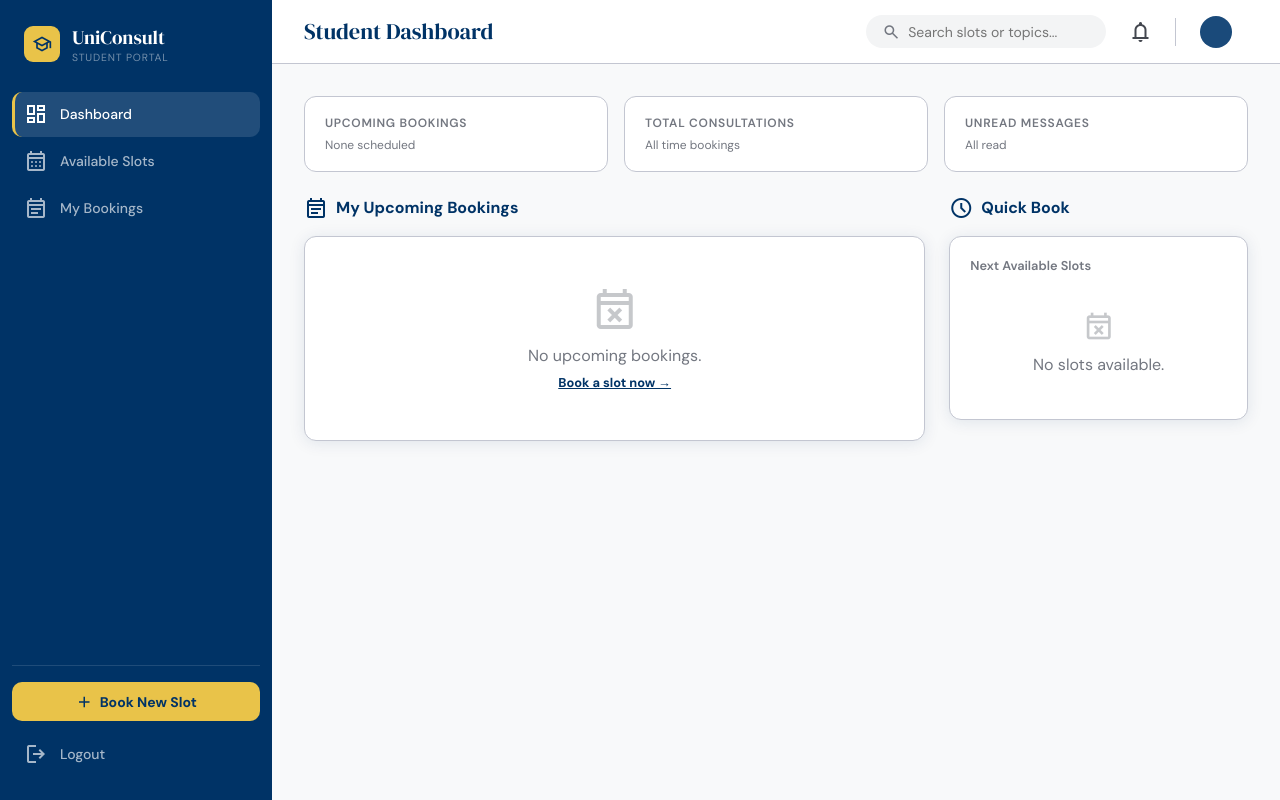
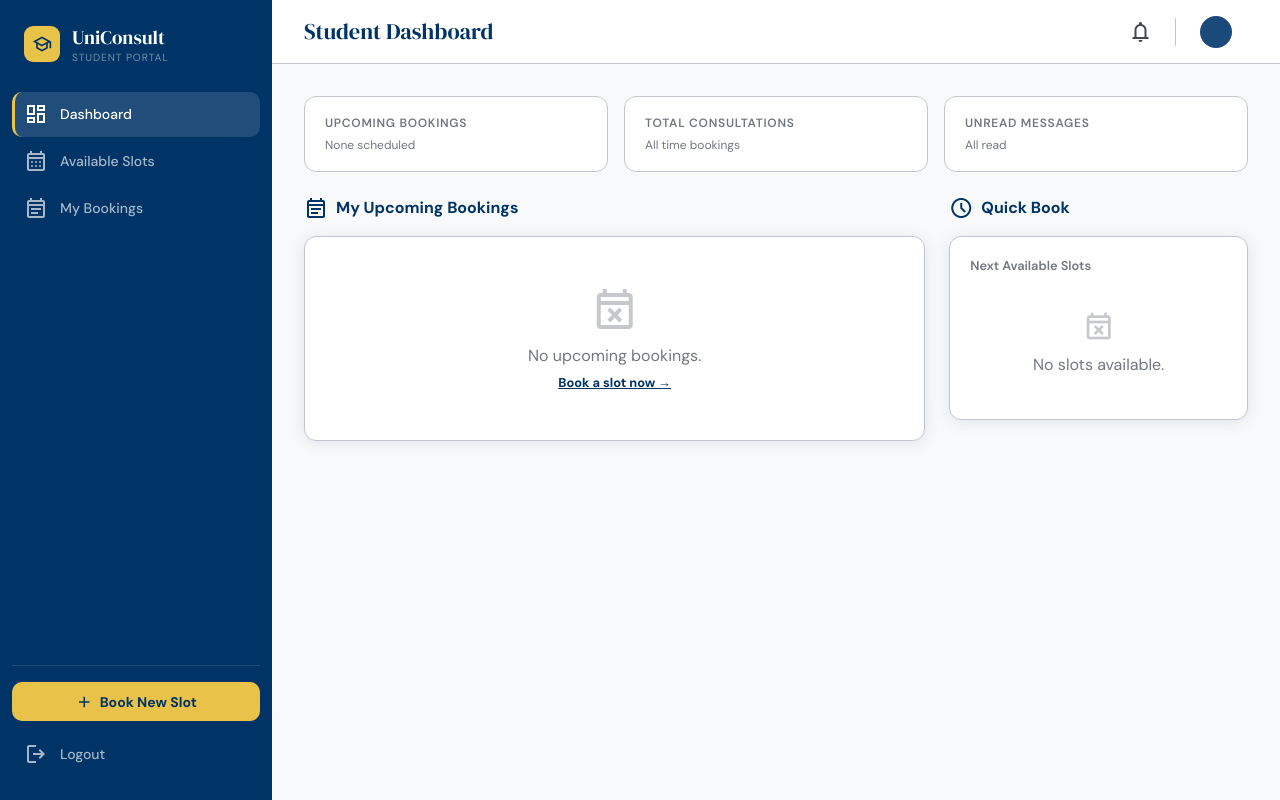
Before and after one commit to unishnaps/University-Consultation-Booking-System, a Flask app: template templates/student/dashboard.html in a window 1280 px wide. Run offline with Flask 3, Linux system fonts and the light colour scheme; the template is opened without the code that fills it, so the values that code supplies are empty.

Commit message:
Update dashboard.html

```diff
--- a/templates/student/dashboard.html
+++ b/templates/student/dashboard.html
@@ -54,10 +54,7 @@
         {% else %}Student Portal{% endif %}
       </div>
       <div class="topbar-right">
-        <div class="search-box">
-          <span class="material-symbols-outlined" style="font-size:18px;color:var(--text-muted);">search</span>
-          <input type="text" placeholder="Search slots or topics..."/>
-        </div>
+
         <button class="icon-btn notif-badge">
           <span class="material-symbols-outlined">notifications</span>
           {% if stats is defined and stats.unread_msgs > 0 %}
```
